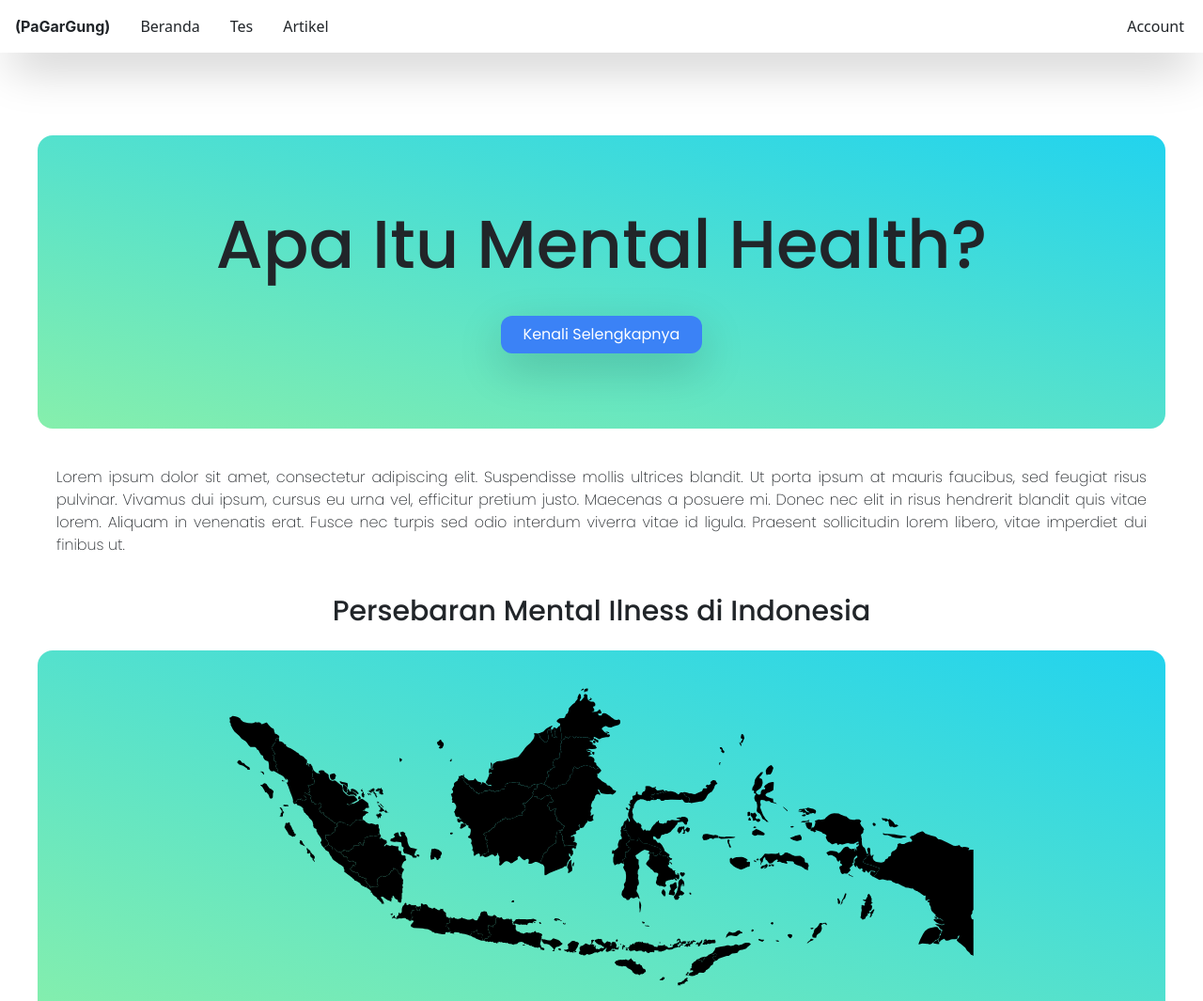
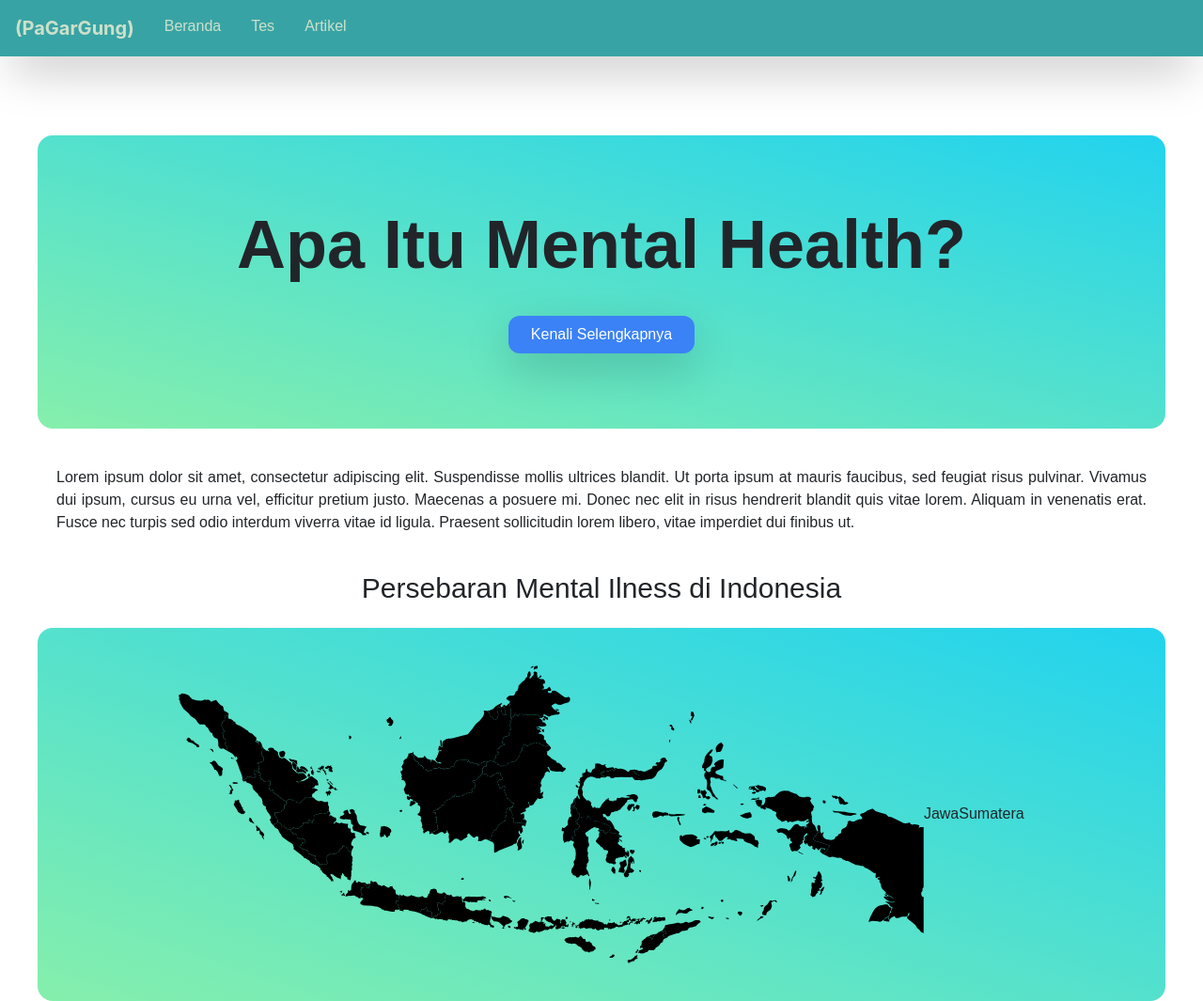
Before and after one commit to dzakyfzl/projek_web_mental_health, a website: page page/index.html in a window 1280 px wide. Shown: the top 1065 px of the page at 94% size. Drawn offline with nearby package versions, Linux system fonts and the light colour scheme.

Commit message:
warna navbar

```diff
--- a/page/index.html
+++ b/page/index.html
@@ -11,48 +11,85 @@
       crossorigin="anonymous"
     />
     <!-- Tailwind CSS -->
-    <link rel="stylesheet" href="/src/css/style.css">
+    <link rel="stylesheet" href="/src/css/style.css" />
 
     <!-- fonts -->
     <style>
-      @import url('https://fonts.googleapis.com/css2?family=Poppins:ital,wght@0,100;0,200;0,300;0,400;0,500;0,600;0,700;0,800;0,900;1,100;1,200;1,300;1,400;1,500;1,600;1,700;1,800;1,900&display=swap');
+      @import url("https://fonts.googleapis.com/css2?family=Poppins:ital,wght@0,100;0,200;0,300;0,400;0,500;0,600;0,700;0,800;0,900;1,100;1,200;1,300;1,400;1,500;1,600;1,700;1,800;1,900&display=swap");
     </style>
   </head>
 
   <body>
-    <header class="shadow-2xl flex top-0 fixed bg-white w-full justify-between items-center z-50">
+    <header
+      class="shadow-2xl flex top-0 fixed bg-ijoagakmuda w-full justify-between items-center z-50"
+    >
       <div class="flex items-stretch">
         <div class="p-3 max-md:hover:bg-gray-200">
-          <button class="md:hidden" onclick="openSidebar()"><img class="w-6" src="/src/image/menu-bar.png"></button>
-          <a class="max-md:hidden font-inter font-bold" href="/">(PaGarGung)</a>
+          <button class="md:hidden" onclick="openSidebar()">
+            <img class="w-6" src="/src/image/menu-bar.png" />
+          </button>
+          <a
+            class="max-md:hidden font-inter font-bold text-greenwhitey text-xl"
+            href="/"
+            >(PaGarGung)</a
+          >
         </div>
-        <div class="p-3 max-sm:invisible lg:visible hover:bg-gray-200"><a href="#">Beranda</a></div>
-        <div class="p-3 max-sm:invisible lg:visible hover:bg-gray-200"><a href="#">Tes</a></div>
-        <div class="p-3 max-sm:invisible lg:visible hover:bg-gray-200"><a href="#">Artikel</a></div>
+        <div
+          class="p-3 max-sm:invisible lg:visible font-archivo text-greenwhitey hover:bg-ijotaik"
+        >
+          <a href="#">Beranda</a>
         </div>
-      <div class="flex pt-3 pb-3 pr-5"><a href="#">Account</a></div>
+        <div
+          class="p-3 max-sm:invisible lg:visible font-archivo text-greenwhitey hover:bg-ijotaik"
+        >
+          <a href="#">Tes</a>
+        </div>
+        <div
+          class="p-3 max-sm:invisible lg:visible font-archivo text-greenwhitey hover:bg-ijotaik"
+        >
+          <a href="#">Artikel</a>
+        </div>
+      </div>
     </header>
 
-
-    <aside id="Sidebar" class="fixed top-0 left-0 z-40 w-64 h-screen transition-transform -translate-x-full">
-      <div class="h-full px-3 py-4 overflow-y-auto bg-gray-900 ">
+    <aside
+      id="Sidebar"
+      class="fixed top-0 left-0 z-40 w-64 h-screen transition-transform -translate-x-full"
+    >
+      <div class="h-full px-3 py-4 overflow-y-auto bg-gray-900">
         <ul class="space-y-2 font-semibold">
           <li class="flex justify-between">
-              <a class="px-2 py-1 text-gray-50 font-extrabold font-inter" href="/">(PaGarGung)</a>
-              <button onclick="closeSidebar()" class="px-2 py-1 rounded-md border-2 border-red-300 text-red-300">X</button>
+            <a class="px-2 py-1 text-gray-50 font-extrabold font-inter" href="/"
+              >(PaGarGung)</a
+            >
+            <button
+              onclick="closeSidebar()"
+              class="px-2 py-1 rounded-md border-2 border-red-300 text-red-300"
+            >
+              X
+            </button>
           </li>
           <li>
-               <a href="/" class="flex items-center p-2 text-gray-50 rounded-lg  hover:bg-gray-800 group">
+            <a
+              href="/"
+              class="flex items-center p-2 text-gray-50 rounded-lg hover:bg-gray-800 group"
+            >
               <span class="ms-3">Beranda</span>
             </a>
           </li>
           <li>
-              <a href="/" class="flex items-center p-2 text-gray-50 rounded-lg  hover:bg-gray-800 group">
+            <a
+              href="/"
+              class="flex items-center p-2 text-gray-50 rounded-lg hover:bg-gray-800 group"
+            >
               <span class="ms-3">Tes</span>
             </a>
           </li>
           <li>
-            <a href="/" class="flex items-center p-2 text-gray-50 rounded-lg  hover:bg-gray-800 group">
+            <a
+              href="/"
+              class="flex items-center p-2 text-gray-50 rounded-lg hover:bg-gray-800 group"
+            >
               <span class="ms-3">Artikel</span>
             </a>
           </li>
@@ -60,67 +97,103 @@
       </div>
     </aside>
 
-
-    <div class="m-36 max-sm:mx-3 sm:mx-10 font-poppins">
-      <div class="my-20 py-20 xl:my-10  text-center rounded-2xl bg-gradient-to-bl from-cyan-400 to-green-300">
-        <h1 class="text-center font-medium text-7xl max-sm:text-4xl">Apa Itu Mental Health?</h1>
-        <button class="mt-10 py-2 px-4 rounded-xl shadow-lg bg-blue-500 hover:bg-blue-700 text-white">Kenali Selengkapnya</button>
+    <div class="m-36 max-sm:mx-3 sm:mx-10 font-archivo">
+      <div
+        class="my-20 py-20 xl:my-10 text-center rounded-2xl bg-gradient-to-bl from-cyan-400 to-green-300"
+      >
+        <h1 class="text-center font-archivo font-bold text-7xl max-sm:text-4xl">
+          Apa Itu Mental Health?
+        </h1>
+        <button
+          class="mt-10 py-2 px-4 rounded-xl shadow-lg bg-blue-500 hover:bg-blue-700 text-white"
+        >
+          Kenali Selengkapnya
+        </button>
       </div>
-      <div class=" xl:px-5 max-lg:px-5 max-sm:px-5 items-center font-extralight text-justify max-sm:text-sm">
-        <p>Lorem ipsum dolor sit amet, consectetur adipiscing elit. Suspendisse mollis ultrices blandit. Ut porta ipsum at mauris faucibus,
-          sed feugiat risus pulvinar. Vivamus dui ipsum, cursus eu urna vel, efficitur pretium justo.
-          Maecenas a posuere mi. Donec nec elit in risus hendrerit blandit quis vitae lorem. Aliquam in venenatis erat.
-          Fusce nec turpis sed odio interdum viverra vitae
-          id ligula. Praesent sollicitudin lorem libero, vitae imperdiet dui finibus ut.
+      <div
+        class="xl:px-5 max-lg:px-5 max-sm:px-5 items-center font-extralight text-justify max-sm:text-sm"
+      >
+        <p>
+          Lorem ipsum dolor sit amet, consectetur adipiscing elit. Suspendisse
+          mollis ultrices blandit. Ut porta ipsum at mauris faucibus, sed
+          feugiat risus pulvinar. Vivamus dui ipsum, cursus eu urna vel,
+          efficitur pretium justo. Maecenas a posuere mi. Donec nec elit in
+          risus hendrerit blandit quis vitae lorem. Aliquam in venenatis erat.
+          Fusce nec turpis sed odio interdum viverra vitae id ligula. Praesent
+          sollicitudin lorem libero, vitae imperdiet dui finibus ut.
         </p>
       </div>
 
-
       <div class="">
-        <div class="mt-20 mb-4 xl:my-10 ">
-          <h1 class="text-center font-medium text-3xl">Persebaran Mental Ilness di Indonesia </h1>
+        <div class="mt-20 mb-4 xl:my-10">
+          <h1 class="text-center font-medium text-3xl">
+            Persebaran Mental Ilness di Indonesia
+          </h1>
         </div>
-        <div class="flex justify-center items-center p-10  rounded-2xl bg-gradient-to-bl from-cyan-400 to-green-300">
-          <img class="w-max h-max" src="/src/image/indonesia.svg">
+        <div
+          class="flex justify-center items-center p-10 rounded-2xl bg-gradient-to-bl from-cyan-400 to-green-300"
+        >
+          <img class="w-max h-max" src="/src/image/indonesia.svg" />
+          <div class="pin jawa">
+            <span>Jawa</span>
+          </div>
+          <div class="pin sumatera">
+            <span>Sumatera</span>
+          </div>
         </div>
         <div class="sm:block lg:flex justify-between">
-          <div class="flex-col lg:px-5 max-lg:px-5 max-sm:px-5 max-sm:my-8 sm:my-10 p-3 lg:mx-4 rounded-xl border-1 border-bluey hover:bg-lightbluey transition-transform hover:-translate-y-1">
+          <div
+            class="flex-col lg:px-5 max-lg:px-5 max-sm:px-5 max-sm:my-8 sm:my-10 p-3 lg:mx-4 rounded-xl border-1 border-bluey hover:bg-lightbluey transition-transform hover:-translate-y-1"
+          >
             <div class="items-center flex">
               <div class="bg-slate-500 rounded-full mx-auto w-10 h-10">
                 <p class="text-center">.</p>
               </div>
             </div>
-            <h1 class="text-center font-medium text-xl">Lorem ipsum odor amet</h1>
+            <h1 class="text-center font-medium text-xl">
+              Lorem ipsum odor amet
+            </h1>
             <p class="items-center font-extralight text-justify max-sm:text-sm">
-              Lorem ipsum odor amet, consectetuer adipiscing elit. Montes fames ad vel posuere odio rutrum consequat.
-              Convallis sit consectetur nunc mollis sagittis tristique tempor cubilia. Metus laoreet diam nulla
-              sagittis felis erat molestie.
+              Lorem ipsum odor amet, consectetuer adipiscing elit. Montes fames
+              ad vel posuere odio rutrum consequat. Convallis sit consectetur
+              nunc mollis sagittis tristique tempor cubilia. Metus laoreet diam
+              nulla sagittis felis erat molestie.
             </p>
           </div>
-          <div class="flex-col lg:px-5 max-lg:px-5 max-sm:px-5 max-sm:my-8 sm:my-10 p-3 lg:mx-4 rounded-xl border-1 border-bluey hover:bg-lightbluey transition-transform hover:-translate-y-1">
+          <div
+            class="flex-col lg:px-5 max-lg:px-5 max-sm:px-5 max-sm:my-8 sm:my-10 p-3 lg:mx-4 rounded-xl border-1 border-bluey hover:bg-lightbluey transition-transform hover:-translate-y-1"
+          >
             <div class="items-center flex">
               <div class="bg-slate-500 rounded-full mx-auto w-10 h-10">
                 <p class="text-center">.</p>
               </div>
             </div>
-            <h1 class="text-center font-medium text-xl">Lorem ipsum odor amet</h1>
+            <h1 class="text-center font-medium text-xl">
+              Lorem ipsum odor amet
+            </h1>
             <p class="items-center font-extralight text-justify max-sm:text-sm">
-              Lorem ipsum odor amet, consectetuer adipiscing elit. Montes fames ad vel posuere odio rutrum consequat.
-              Convallis sit consectetur nunc mollis sagittis tristique tempor cubilia. Metus laoreet diam nulla
-              sagittis felis erat molestie.
+              Lorem ipsum odor amet, consectetuer adipiscing elit. Montes fames
+              ad vel posuere odio rutrum consequat. Convallis sit consectetur
+              nunc mollis sagittis tristique tempor cubilia. Metus laoreet diam
+              nulla sagittis felis erat molestie.
             </p>
           </div>
-          <div class="flex-col lg:px-5 max-lg:px-5 max-sm:px-5 max-sm:my-8 sm:my-10 p-3 lg:mx-4 rounded-xl border-1 border-bluey hover:bg-lightbluey transition-transform hover:-translate-y-1">
+          <div
+            class="flex-col lg:px-5 max-lg:px-5 max-sm:px-5 max-sm:my-8 sm:my-10 p-3 lg:mx-4 rounded-xl border-1 border-bluey hover:bg-lightbluey transition-transform hover:-translate-y-1"
+          >
             <div class="items-center flex">
               <div class="bg-slate-500 rounded-full mx-auto w-10 h-10">
                 <p class="text-center">.</p>
               </div>
             </div>
-            <h1 class="text-center font-medium text-xl">Lorem ipsum odor amet</h1>
+            <h1 class="text-center font-medium text-xl">
+              Lorem ipsum odor amet
+            </h1>
             <p class="items-center font-extralight text-justify max-sm:text-sm">
-              Lorem ipsum odor amet, consectetuer adipiscing elit. Montes fames ad vel posuere odio rutrum consequat.
-              Convallis sit consectetur nunc mollis sagittis tristique tempor cubilia. Metus laoreet diam nulla
-              sagittis felis erat molestie.
+              Lorem ipsum odor amet, consectetuer adipiscing elit. Montes fames
+              ad vel posuere odio rutrum consequat. Convallis sit consectetur
+              nunc mollis sagittis tristique tempor cubilia. Metus laoreet diam
+              nulla sagittis felis erat molestie.
             </p>
           </div>
         </div>
--- a/tailwind.config.js
+++ b/tailwind.config.js
@@ -1,17 +1,21 @@
 /** @type {import('tailwindcss').Config} */
 module.exports = {
-  content: ['./page/**/*.{html,js}'],
+  content: ["./page/**/*.{html,js}"],
   theme: {
     extend: {
-      colors:{
-        bluey:"#64CCC5",
-        lightbluey:"#DAFFFB"
+      colors: {
+        bluey: "#64CCC5",
+        lightbluey: "#DAFFFB",
+        ijotaik: "#04364A",
+        ijoagakmuda: "#38A3A5",
+        greenwhitey: "#CDE0C9",
       },
       fontFamily: {
-        inter : ["Inter", "sans-serif"],
-        poppins : ["poppins","sans-serif"],
+        inter: ["Inter", "sans-serif"],
+        poppins: ["poppins", "sans-serif"],
+        archivo: ["Archivo Black", "sans-serif"],
+      },
     },
   },
-},
   plugins: [],
-}
+};
```
Also changed, not shown: src/css/style.css. Lines whose indentation alone changed are shown as unchanged.
